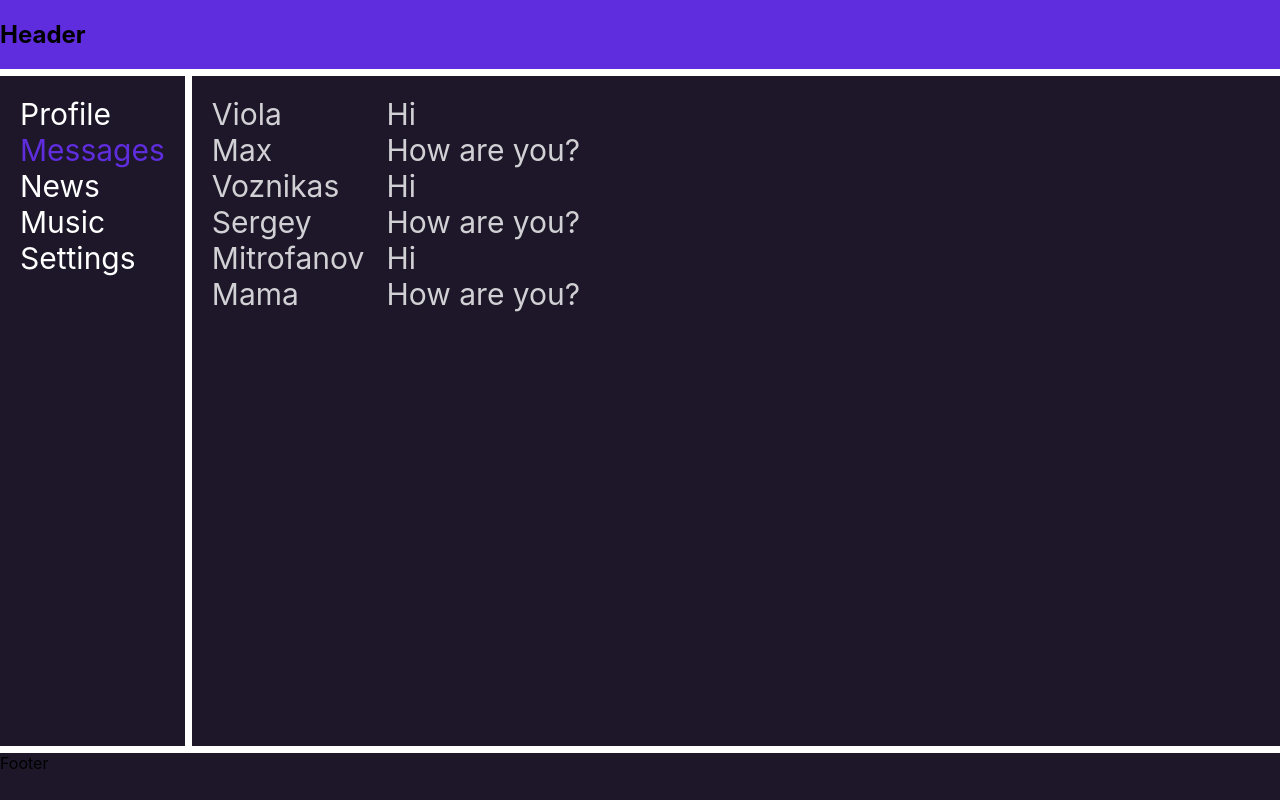
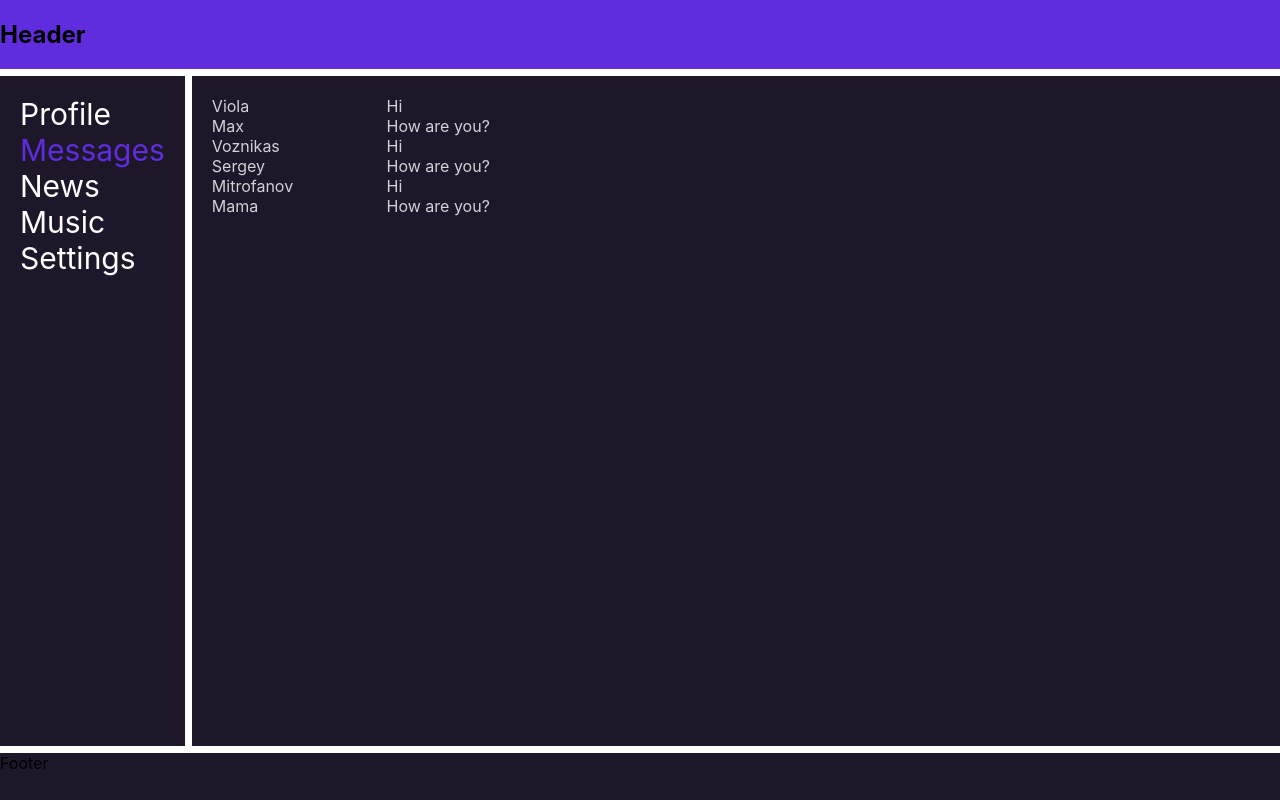
Before and after one commit to velikzhanin-av/reactLearning, a React (Create React App) app: page /messages in a window 1280 px wide. Built offline with nearby package versions, Linux system fonts and the light colour scheme.

Commit message:
29 added data in state.js delete data from components

```diff
--- a/src/App.js
+++ b/src/App.js
@@ -19,8 +19,8 @@ const App = (props) => {
                 <Nav/>
                 <div className="app-wrapper-content">
                     <Routes>
-                        <Route path='/profile' element={<Profile profile={props.profile}/>}/>
-                        <Route path='/messages' element={<Messages messages={props.messages}/>}/>
+                        <Route path='/profile' element={<Profile profile={props.state.profile}/>}/>
+                        <Route path='/messages' element={<Messages messages={props.state.messages}/>}/>
                         <Route path='/news' element={<News/>}/>
                         <Route path='/settings' element={<Settings/>}/>
                         <Route path='/music' element={<Music/>}/>
--- a/src/components/Messages/Messages.module.css
+++ b/src/components/Messages/Messages.module.css
@@ -10,14 +10,12 @@
     color: white;
     opacity: 0.8;
     grid-area: n;
-    font-size: 30px;
 }
 
 .chatsText {
     color: white;
     opacity: 0.8;
     grid-area: t;
-    font-size: 30px;
 }
 
 a {
--- a/src/components/Profile/MyPosts/Posts/Posts.jsx
+++ b/src/components/Profile/MyPosts/Posts/Posts.jsx
@@ -2,7 +2,7 @@ import styles from "./Posts.module.css";
 
 const Posts = (props) => {
     return (
-        <div className="posts">
+        <div className={styles.posts}>
             <div className={styles.item}>
                 <img
                     src='https://w7.pngwing.com/pngs/193/417/png-transparent-computer-software-software-developer-programmer-chief-executive-project-business-face-hand-people.png'/>
--- a/src/components/Profile/MyPosts/Posts/Posts.module.css
+++ b/src/components/Profile/MyPosts/Posts/Posts.module.css
@@ -1,6 +1,6 @@
 .item {
     color: white;
-    opacity: 0.7;
+    opacity: 0.8;
 }
 
 .item img {
--- a/src/index.js
+++ b/src/index.js
@@ -3,36 +3,13 @@ import ReactDOM from 'react-dom/client';
 import './index.css';
 import App from './App';
 import reportWebVitals from './reportWebVitals';
+import state from './redux/state';
 
-let profile = [
-    {"text": "Hi. It is my first post", "likes": 12},
-    {"text": "Hi all", "likes": 2},
-    {"text": "I love javascript and react", "likes": 11}
-]
-
-let messages = {
-    users: [
-        "Viola",
-        "Max",
-        "Voznikas",
-        "Sergey",
-        "Mitrofanov",
-        "Mama",
-    ],
-    messagesText: [
-        "Hi",
-        "How are you?",
-        "Hi",
-        "How are you?",
-        "Hi",
-        "How are you?",
-    ]
-}
 
 const root = ReactDOM.createRoot(document.getElementById('root'));
 root.render(
     <React.StrictMode>
-        <App profile={profile} messages={messages}/>
+        <App state={state}/>
     </React.StrictMode>
 );
 
--- /dev/null
+++ b/src/redux/state.js
@@ -0,0 +1,27 @@
+let state = {
+    profile: [
+        {"text": "Hi. It is my first post", "likes": 12},
+        {"text": "Hi all", "likes": 2},
+        {"text": "I love javascript and react", "likes": 11}
+    ],
+    messages: {
+        users: [
+            "Viola",
+            "Max",
+            "Voznikas",
+            "Sergey",
+            "Mitrofanov",
+            "Mama",
+        ],
+        messagesText: [
+            "Hi",
+            "How are you?",
+            "Hi",
+            "How are you?",
+            "Hi",
+            "How are you?",
+        ]
+    }
+}
+
+export default state
```
